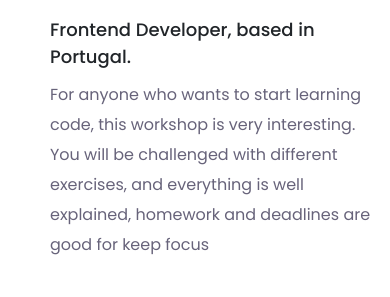
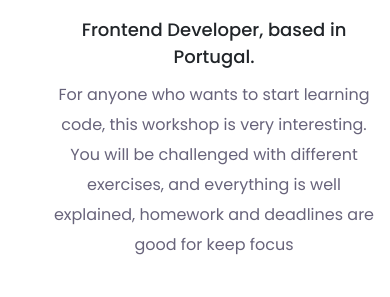
Before and after one commit to Orluska/Portfolio-project, a plain HTML site: page about.html in a window 390 px wide. Shown: the part 294-591 px from the top of the page. Drawn offline with nearby package versions, Linux system fonts and the light colour scheme.

Commit message:
fixing css based on project solution

```diff
--- a/about.html
+++ b/about.html
@@ -32,7 +32,7 @@
   <body>
     <div class="container about-section">
       <div class="row">
-        <div class="col-md about-me">
+        <div class="col-md-6 about-me">
           <h1>Hi I am Patricia Pereira</h1>
           <h2>Frontend Developer, based in Portugal.</h2>
           <p class="m-0">
@@ -43,7 +43,7 @@
           </p>
           <a href="/index.html" class="btn btn-branding">View my project</a>
         </div>
-        <div class="col-md">
+        <div class="col-md-6">
           <img src="/image/patricia.png" class="img-fluid" alt="" />
         </div>
       </div>
--- a/style.css
+++ b/style.css
@@ -114,6 +114,9 @@ p {
   .project {
     text-align: center;
   }
+  .about-me {
+    text-align: center;
+  }
   p {
     margin: 60px 0;
     font-size: 22px;
@@ -143,4 +146,8 @@ p {
   .about-me h2 {
     margin-bottom: 10px;
   }
+  .about-me p {
+    text-align: center;
+  }
+
 }
```
